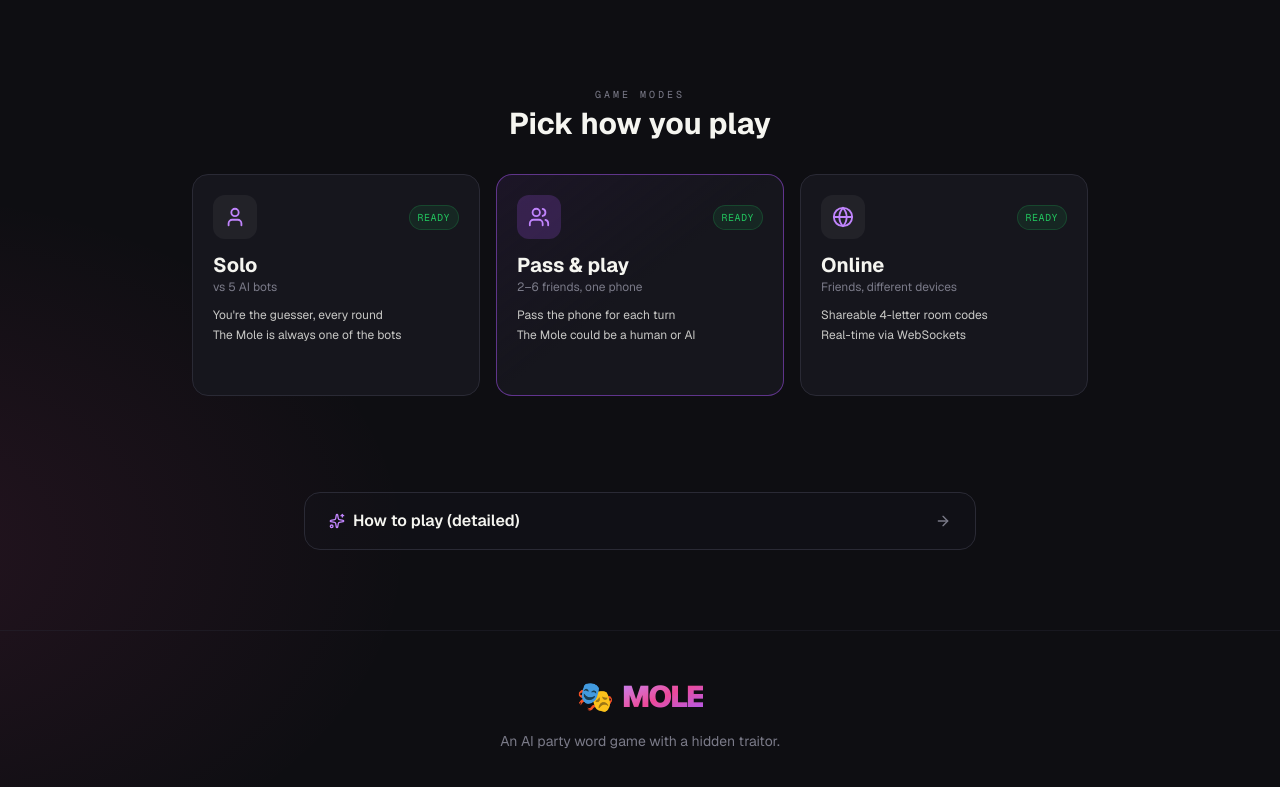
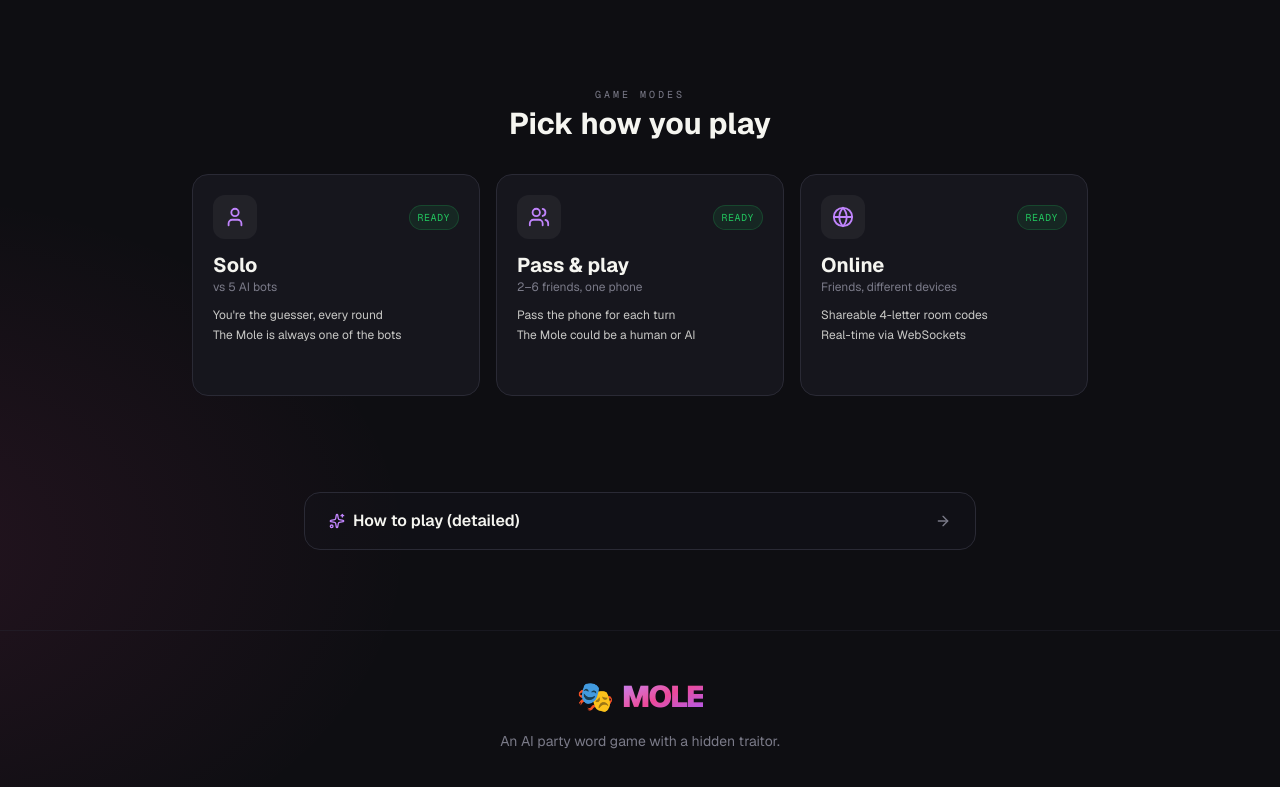
Before and after one commit to aliyawqx/mole-party-game, a Next.js app: page / in a window 1280 px wide. Shown: the part 1634-2421 px from the top of the page. Built offline with nearby package versions, Linux system fonts and the light colour scheme.

Commit message:
remove pass play default highlight

```diff
--- a/app/page.tsx
+++ b/app/page.tsx
@@ -110,7 +110,6 @@ export default function Home() {
               line1="Pass the phone for each turn"
               line2="The Mole could be a human or AI"
               tone="ready"
-              highlighted
             />
             <ModeCard
               href="/game/online"
@@ -228,7 +227,6 @@ function ModeCard({
   line1,
   line2,
   tone,
-  highlighted,
 }: {
   href: string;
   icon: React.ReactNode;
@@ -237,24 +235,17 @@ function ModeCard({
   line1: string;
   line2: string;
   tone: "ready" | "soon";
-  highlighted?: boolean;
 }) {
   return (
     <Link
       href={href}
-      className={`
+      className="
         group relative flex flex-col gap-3 p-5 rounded-2xl border transition-all
-        ${highlighted
-          ? "border-accent/50 bg-gradient-to-br from-accent/10 via-card to-card hover:border-accent"
-          : "border-border bg-card hover:border-accent/40 hover:bg-card-hover"}
-      `}
+        border-border bg-card hover:border-accent/50 hover:bg-card-hover
+      "
     >
       <div className="flex items-center justify-between">
-        <div
-          className={`flex h-11 w-11 items-center justify-center rounded-xl ${
-            highlighted ? "bg-accent/20 text-accent-strong" : "bg-white/5 text-accent-strong"
-          }`}
-        >
+        <div className="flex h-11 w-11 items-center justify-center rounded-xl bg-white/5 text-accent-strong group-hover:bg-accent/15 transition-colors">
           {icon}
         </div>
         <span
```
